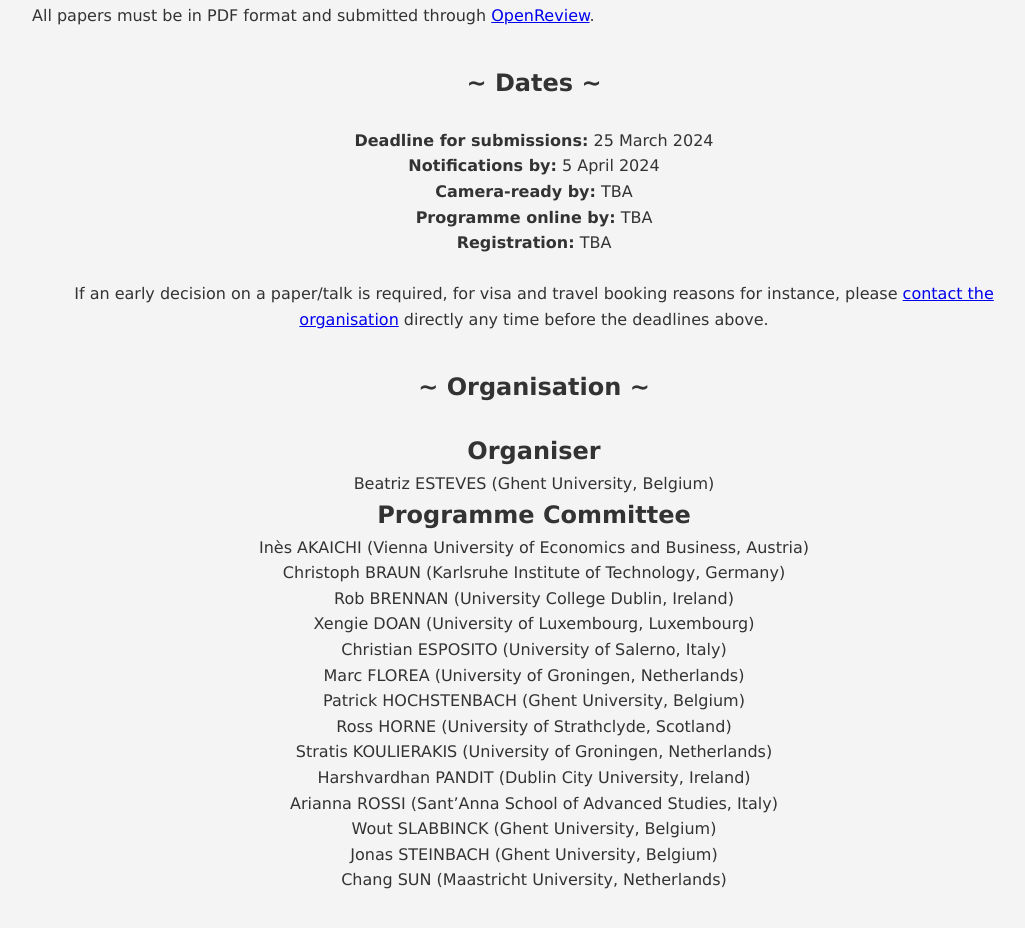
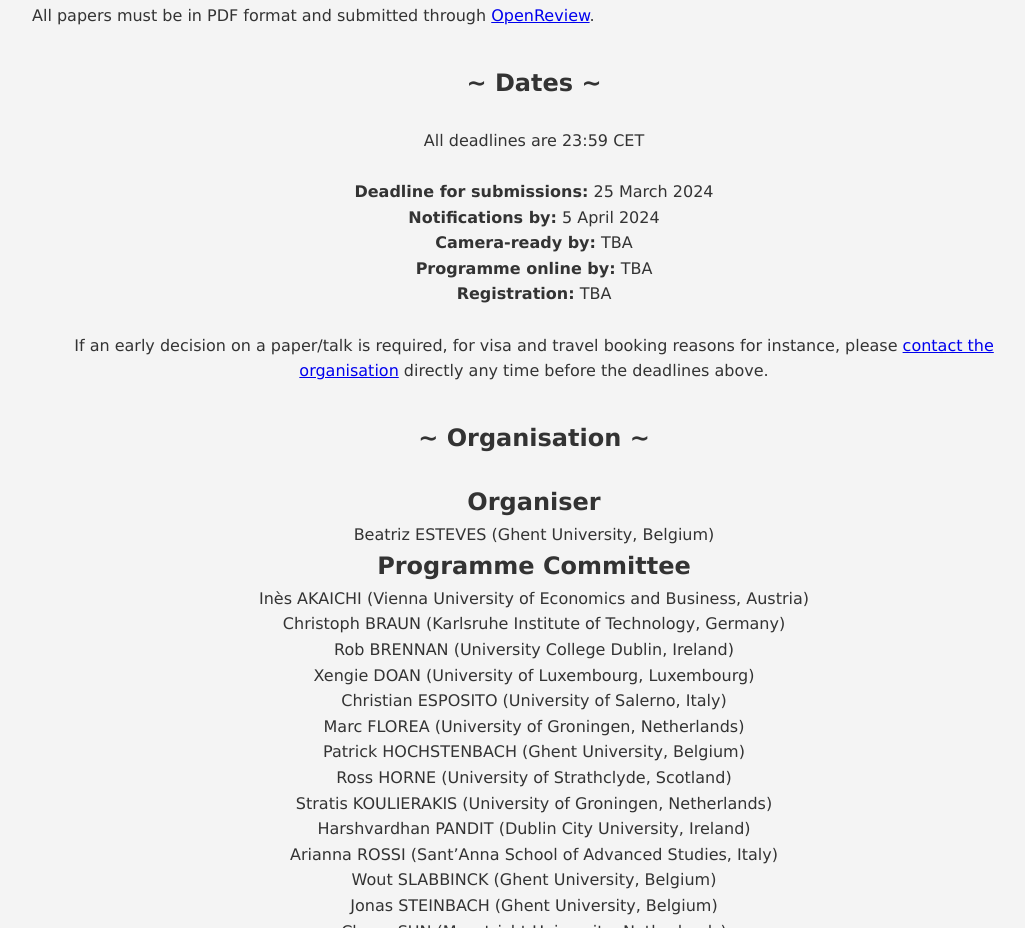
Before and after one commit to besteves4/sosy2025-privacy, a plain HTML site: page privacy-session.html in a window 1280 px wide. Shown: the part 2056-2984 px from the top of the page, without its empty margins (106-1131 px from the left). Drawn offline with Linux system fonts and the light colour scheme.

Commit message:
add time to deadlines

```diff
--- a/privacy-session.html
+++ b/privacy-session.html
@@ -146,6 +146,8 @@
         <section id="dates">
             <h2>~ Dates ~</h2>
             <br>
+            <p>All deadlines are 23:59 CET</p>
+            <br>
             <p><b>Deadline for submissions:</b> 25 March 2024</p>
             <p><b>Notifications by:</b> 5 April 2024</p>
             <p><b>Camera-ready by:</b> TBA</p>
```
